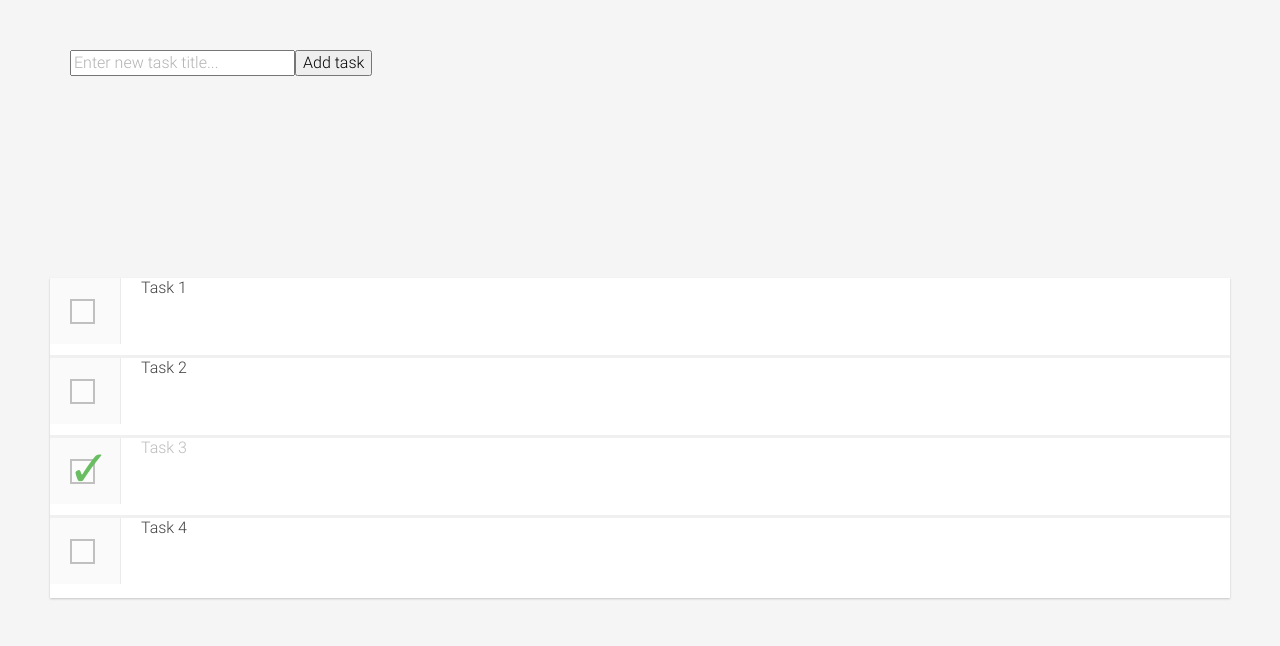
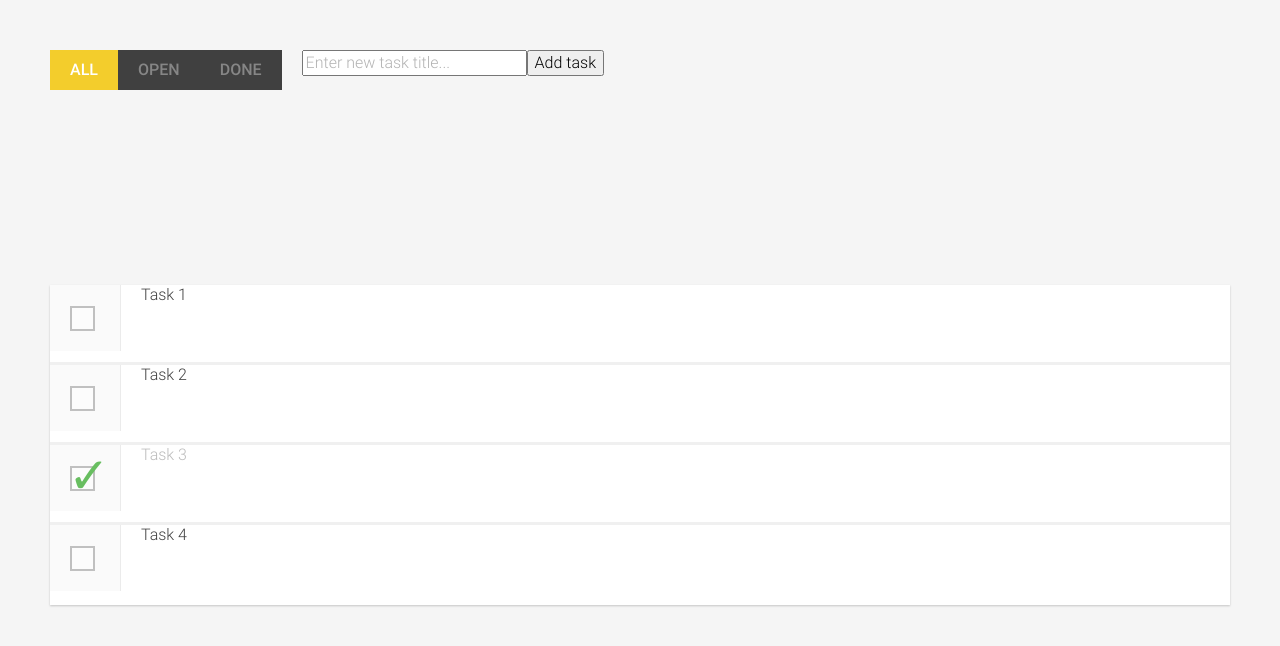
Before and after one commit to osofariu/mastering-angular-components, an Angular app: page / in a window 1280 px wide. Shown: the top 646 px of the page. Built offline with nearby package versions, Linux system fonts and the light colour scheme; a web font is replaced by a local one.

Commit message:
now with working filter

```diff
--- a/src/app/app.module.ts
+++ b/src/app/app.module.ts
@@ -8,6 +8,7 @@
 import { CheckboxComponent } from './ui/checkbox/checkbox.component';
 
 import { TaskService } from './tasks/task.service';
+import { ToggleComponent } from './ui/toggle/toggle.component';
 
 @NgModule({
   declarations: [
@@ -15,7 +16,8 @@
     TaskListComponent,
     TaskComponent,
     EnterTaskComponent,
-    CheckboxComponent
+    CheckboxComponent,
+    ToggleComponent
   ],
   imports: [
     BrowserModule
--- a/src/app/model.ts
+++ b/src/app/model.ts
@@ -3,3 +3,5 @@
     title: string;
     done: boolean;
 }
+
+export type TaskListFilterType = 'all' | 'open' | 'done';
--- a/src/app/tasks/task-list/task-list.component.html
+++ b/src/app/tasks/task-list/task-list.component.html
@@ -1,7 +1,12 @@
+<mac-toggle [buttonList]="taskListFilterTypes"
+            [activeButton]="activeTaskFilterType"
+            (outActivate)="activateFilterType($event)">
+</mac-toggle>
+
 <mac-enter-task (outEnterTask)="addTask($event)"></mac-enter-task>
 
 <div class="tasks">
-<mac-task *ngFor="let task of tasks"
+<mac-task *ngFor="let task of filteredTasks"
     [inTask]="task"
     (outTaskChange)="updateTask($event)">
 </mac-task>
--- a/src/app/tasks/task-list/task-list.component.ts
+++ b/src/app/tasks/task-list/task-list.component.ts
@@ -1,34 +1,55 @@
-import { Component, OnInit, ViewEncapsulation } from '@angular/core';
-
-import { Task } from '../../model';
+import { Component, OnInit, ViewEncapsulation, Output } from '@angular/core';
+import { Task, TaskListFilterType } from '../../model';
 import { TaskService } from '../task.service';
+import { EventEmitter } from 'events';
 
 @Component({
   selector: 'mac-task-list',
   templateUrl: './task-list.component.html',
   encapsulation: ViewEncapsulation.None
 })
-export class TaskListComponent implements OnInit {
+export class TaskListComponent {
+  tasks: Task[];
+  filteredTasks: Task[];
+  taskListFilterTypes: TaskListFilterType[] = ['all', 'open', 'done'];
+  activeTaskFilterType: TaskListFilterType = 'all';
 
-  tasks: Task[];
   private taskService: TaskService;
 
-  constructor(private taskServiceArg: TaskService) {
-    this.taskService = taskServiceArg;
+  constructor(private aTaskService: TaskService) {
+    this.taskService = aTaskService;
+    this.tasks = this.taskService.getTasks();
+    this.filterTasks();
   }
 
   addTask(title: string) {
     const task: Task = { title: title, done: false};
     this.taskService.addTask(task);
     this.tasks = this.taskService.getTasks();
+    this.filterTasks();
   }
 
   updateTask(task: Task) {
     this.taskService.updateTask(task);
     this.tasks = this.taskService.getTasks();
+    this.filterTasks();
   }
 
-  ngOnInit() {
-    this.tasks = this.taskService.getTasks();
+  activateFilterType(taskFilterType: TaskListFilterType) {
+    this.activeTaskFilterType = taskFilterType;
+    this.filterTasks();
+  }
+
+  filterTasks() {
+    this.filteredTasks = this.tasks
+      .filter((task: Task) => {
+        if (this.activeTaskFilterType === 'all') {
+          return true;
+        } else if (this.activeTaskFilterType === 'open') {
+          return !task.done;
+        } else {
+          return task.done;
+        }
+      });
   }
 }
--- /dev/null
+++ b/src/app/ui/toggle/toggle.component.html
@@ -0,0 +1,4 @@
+<button class="toggle-button"
+        *ngFor="let button of buttonList"
+        [class.active]="button === activeButton"
+        (click)="activate(button)">{{button}}</button>
--- /dev/null
+++ b/src/app/ui/toggle/toggle.component.ts
@@ -0,0 +1,25 @@
+import { Component, OnInit, ViewEncapsulation, Input, Output, EventEmitter } from '@angular/core';
+
+@Component({
+  selector: 'mac-toggle',
+  templateUrl: './toggle.component.html',
+  encapsulation: ViewEncapsulation.None
+})
+export class ToggleComponent implements OnInit {
+
+  @Input() buttonList: string[];
+  @Input() activeButton: string;
+  @Output() outActivate = new EventEmitter<string>();
+
+  constructor() { }
+
+  activate(button: string) {
+    this.outActivate.emit(button);
+  }
+
+  ngOnInit() {
+    if (!this.activeButton) {
+      this.activeButton = this.buttonList[0];
+    }
+  }
+}
```
Also changed, not shown: src/app/ui/toggle/toggle.component.css (added).
